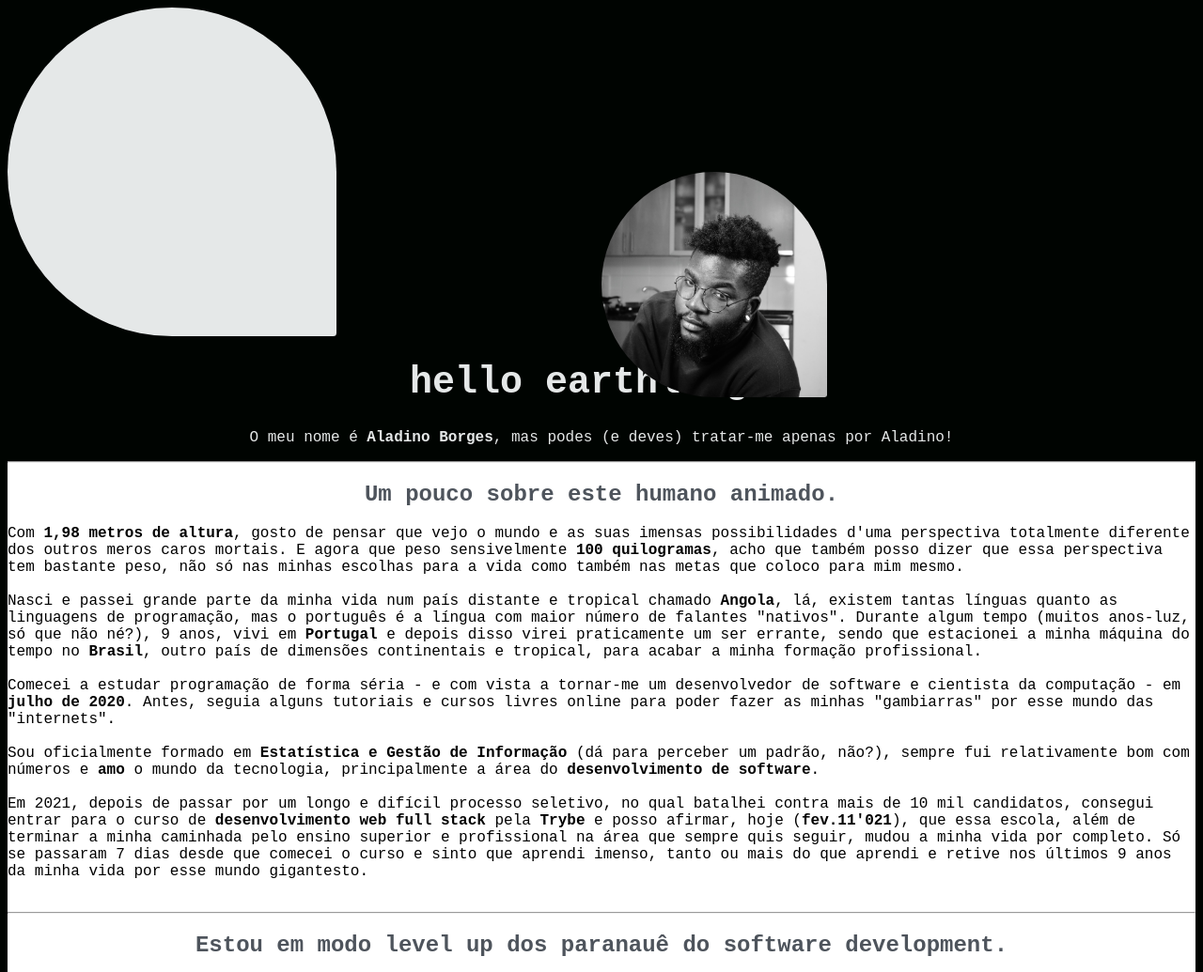
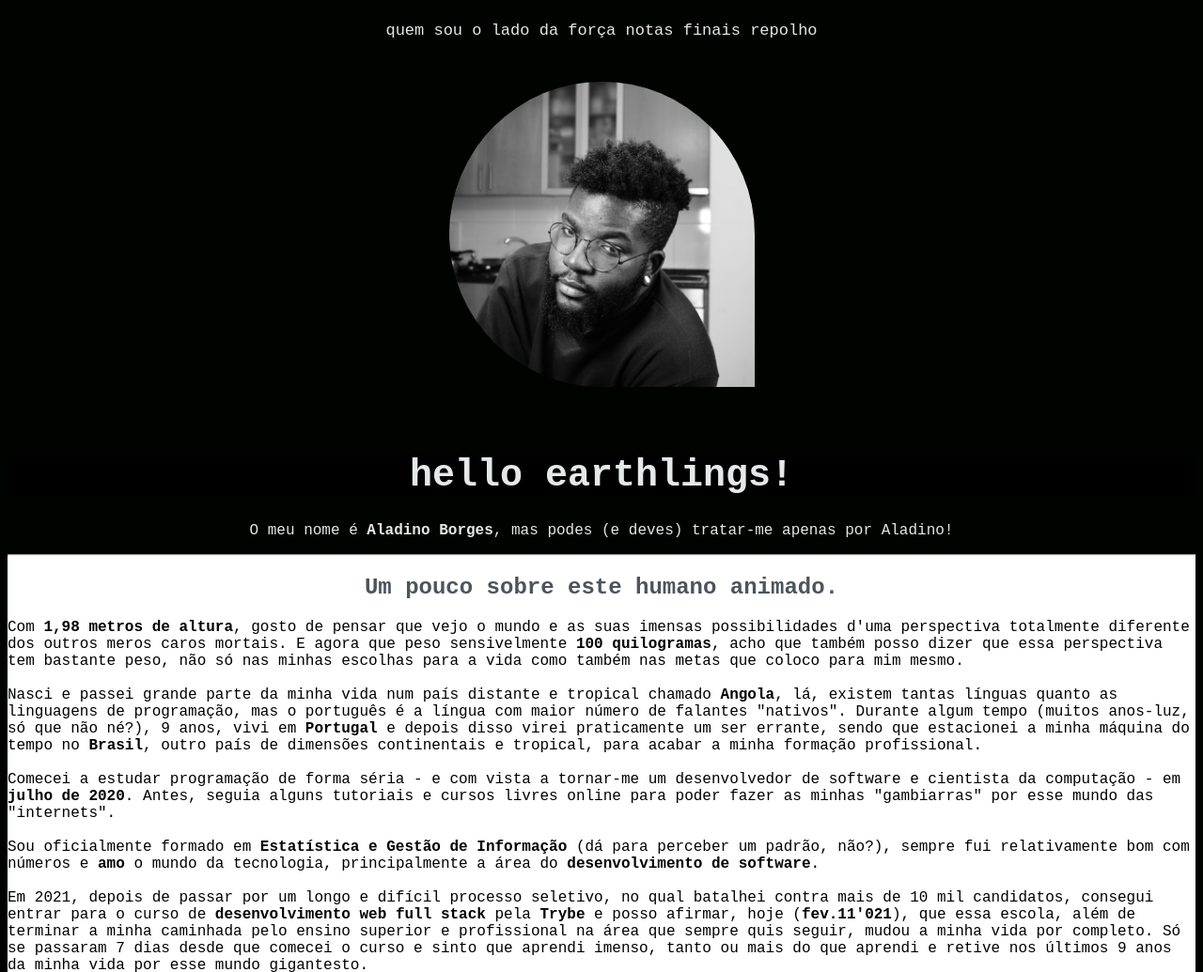
Before and after one commit to AladinoBorges/aladino_pfolio, a plain HTML site: page index.html in a window 1280 px wide. Shown: the top 1035 px of the page at 94% size. Drawn offline with Linux system fonts and the light colour scheme.

Commit message:
Edita a posiçao do menu superior e imagem do hero header.

```diff
--- a/index.html
+++ b/index.html
@@ -12,23 +12,20 @@
 
 <body class="body-general">
 
-    <div id="topo">
-        <div class="top-menu" >
+    <div id="topo" class="top-menu" >
 
-            <a href="#intro" >Quem sou?</a>
-            <a href="#habilidades">O lado da força</a>
-            <a href="#notas-finais">Notas finais</a>
-            <a href="#lorem">Repolho</a>
-
-        </div>
+        <a href="#intro" >quem sou</a>
+        <a href="#habilidades">o lado da força</a>
+        <a href="#notas-finais">notas finais</a>
+        <a href="#lorem">repolho</a>
 
     </div>
 
-    <div class="head-color contentor">
+    <div class="head-color">
 
-        <a href="https://www.linkedin.com/in/aladinoborges/" target="_blank"><img src="images/pseudowhite.png" alt="Fotografia de Aladino Borges" class="pho-one"></a>
+       <!--  <a href="https://www.linkedin.com/in/aladinoborges/" target="_blank"><img src="images/pseudowhite.png" alt="Fotografia de Aladino Borges" class="pho-one"></a> -->
 
-        <a id="pho-two" href="https://www.linkedin.com/in/aladinoborges/" target="_blank"><img src="images/aladino-borges.png" alt="Fotografia de Aladino Borges" class="pho-two"></a>
+        <a href="https://www.linkedin.com/in/aladinoborges/" target="_blank"><img src="images/aladino-borges.png" alt="Fotografia de Aladino Borges" class="pho-two"></a>
 
     </div>
 
@@ -128,6 +125,7 @@
         Desenvolvido com amor e:<br>
         - HTML 5 (11.fev'021)<br>
         - CSS ST (12.fev'021)<br>
+        - CSS ST (20.fev'021)<br>
         <p>
         <a href="https://www.linkedin.com/in/aladinoborges/" target="_blank">Aladino Borges</a> 2021.
     </p>
--- a/style.css
+++ b/style.css
@@ -1,94 +1,118 @@
-.top-menu {
+.head-color {
 
-    color: #E5E8E8;
-    float: right;
-    text-align: center;
-    padding: 14px 16px;
-    text-decoration: none;
-    font-size: 17px;
-    display: block;
+    background-color: #000401;
 
 }
 
-.head-color {
-    background-color: #000401;
-}
+.hero-header {
 
-.hero-header {
     color: #E5E8E8;
+    background-color: black;
     font-family: monospace, Verdana, Geneva, Tahoma, sans-serif;
     font-weight: 600;
     font-size: 2.5em;
     text-align: center;
+
 }
 
 .head-par {
+
     color: #E5E8E8;
     text-align: center;
-}
-
-.contentor {
-
-    position: relative;
 
 }
 
-.pho-one {
-    border-radius: 100% 100% 2% 100%;
-    display: block;
-    top: 100%;
-    left: 100%;
-    width: 350px;
-    height: 350px;
+.headings {
+
+    color: #4E545C;
+    text-align: center;
+    font-weight: 600;
+
 }
 
 .pho-two {
 
-    border-radius: 100% 100% 2% 100%;
-    position: absolute;
-    top: 50%;
-    left: 50%;
-    width: 240px;
+    border-radius: 100% 100% 4% 100%;
+    display: block;
+    margin: auto;
+    width: 325px;
+    padding: 45px;
 
 }
 
-.headings {
-    color: #4E545C;
+.top-menu {
+
+    color: #E5E8E8;
     text-align: center;
-    font-weight: 600;
+    font-size: 17px;
+    padding: 15px 0px 0px 0px;
+
+}
+
+.top-menu a:hover {
+
+    color: #A1A9B0;
+    text-transform: uppercase;
+
 }
 
 .body-general {
+
     background-color: #000401;
     font-family: 'Courier New', Courier;
+
 }
 
 .bodygen-text {
+
     color: #E5E8E8;
+
 }
 
 .body-white {
+
     background-color: #ffffff;
+
 }
 
 .button {
+
     padding: 15px 20px 15px 20px;
     background-color: #E5E8E8;
     border-radius: 4px;
     color: #000401;
+
 }
 
 .allign-button {
+
     text-align: center;
+
+}
+
+.allign-button a:hover {
+
+    color: #202421;
+
 }
 
 a {
+
     text-decoration: none;
     color: inherit;
+
 }
 
 .foot {
+
     background-color: #000401;
     color: #E5E8E8;
     font-size: 13px;
+
 }
+
+.foot a:hover {
+
+    color: #6b6d6b;
+
+}
```
